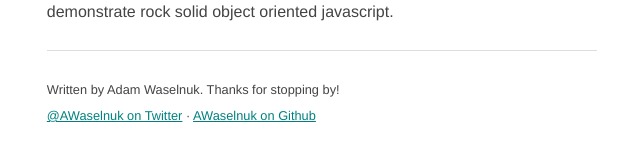
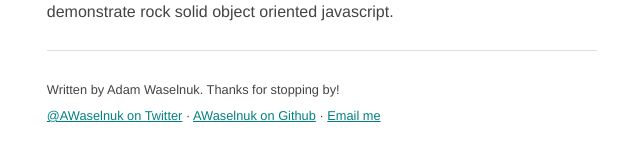
Before and after one commit to AWaselnuk/AWaselnuk.github.io, a Jekyll site: the page built from index.html, in a window 1280 px wide and 900 px high, scrolled down 1587 px. Shown: the part 747-897 px from the top of the window, without its empty margins (318-958 px from the left). Built offline with Jekyll 4.4.1, drawn with Linux system fonts in a browser that asks for light colours.

Commit message:
Add email to footer

```diff
--- a/_includes/footer.html
+++ b/_includes/footer.html
@@ -7,6 +7,8 @@
       <a href="http://twitter.com/AWaselnuk">&#64;AWaselnuk on Twitter</a>
       &middot;
       <a href="https://github.com/AWaselnuk">AWaselnuk on Github</a>
+      &middot;
+      <a href="mailto:adam.waselnuk@gmail.com">Email me</a>
     </small>
   </footer>
 </div>
```
